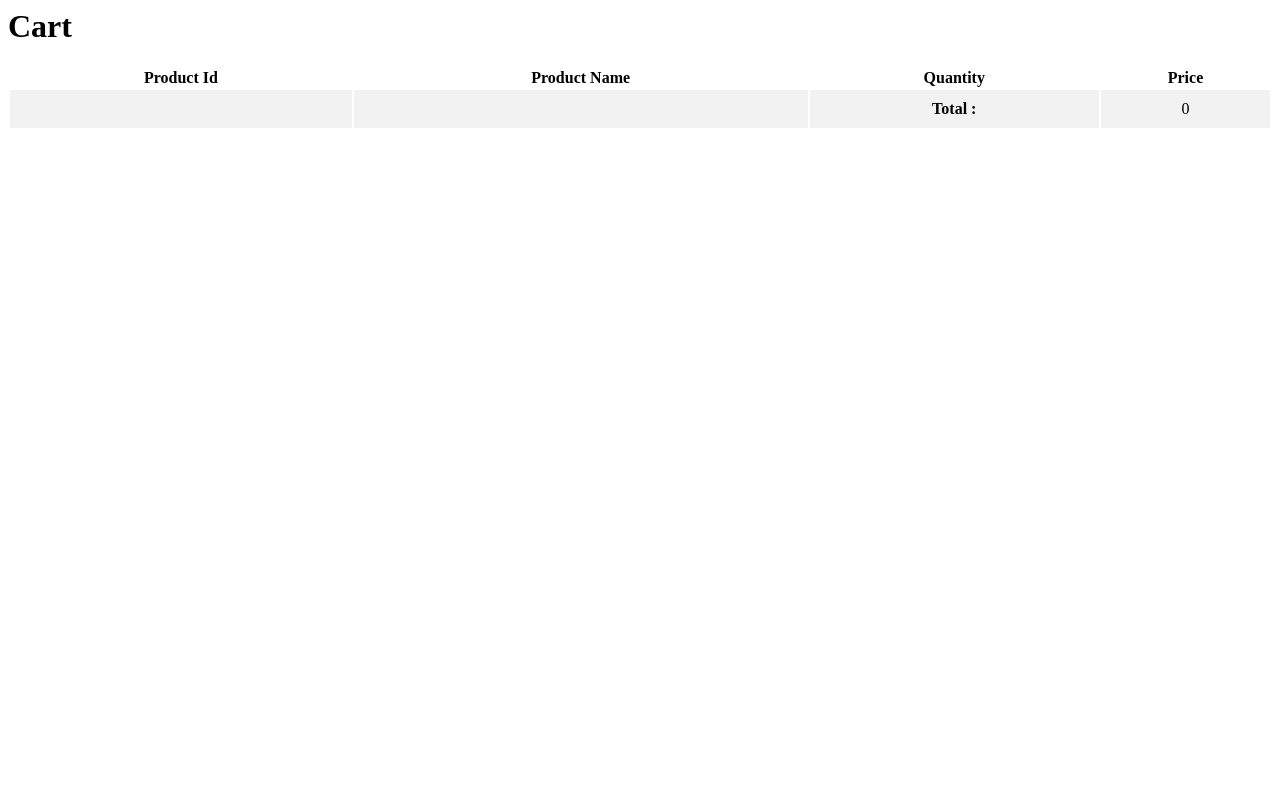
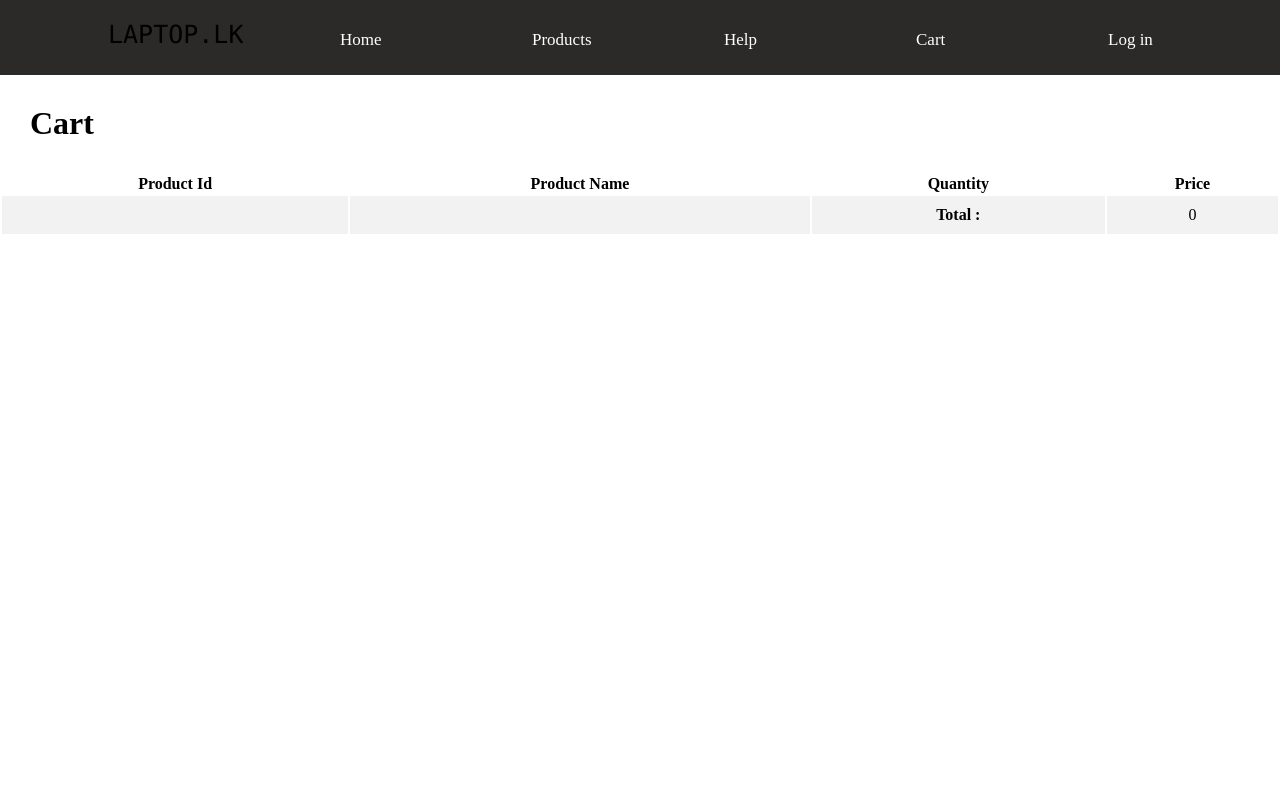
Before and after one commit to aathif2001/CS-level-2-Project, a PHP site: page /cart.php in a window 1280 px wide. Run offline with PHP 8.4, Linux system fonts and the light colour scheme.

Commit message:
add nav bar to cart

```diff
--- a/cart.php
+++ b/cart.php
@@ -2,9 +2,11 @@
 <head>
     <title>Cart</title>
     <style>
+        body{
+            margin: 0;
+        }
         table {
-        margin-top: 15px;
-        width: 100%;
+            width: 100%;
         }
         table tr:nth-child(even) {
         background-color: #f2f2f2;
@@ -17,7 +19,8 @@
 </head>
 
 <body>
-    <h1>Cart</h1>
+    <?php include 'menu.php'; ?>
+    <h1 style="margin: 30px">Cart</h1>
 
     <table>
         <tr>
--- a/menu.php
+++ b/menu.php
@@ -3,6 +3,9 @@
 <html>
     <head>
         <style>
+            .header {
+                margin:0;
+            }
             .menu {
                     text-align: center;
                     margin: auto;
@@ -57,7 +60,7 @@
     <link rel="stylesheet" href="https://cdnjs.cloudflare.com/ajax/libs/font-awesome/5.15.4/css/all.min.css"/>
     </head>
     <body>
-    <ul>
+    <ul class="header">
     <?php
         if (isset($_SESSION['username'])){
             // currently logged in
```
